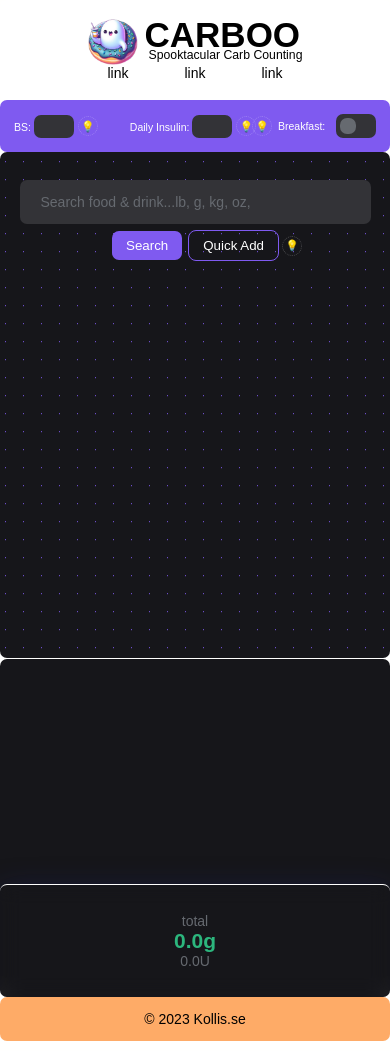
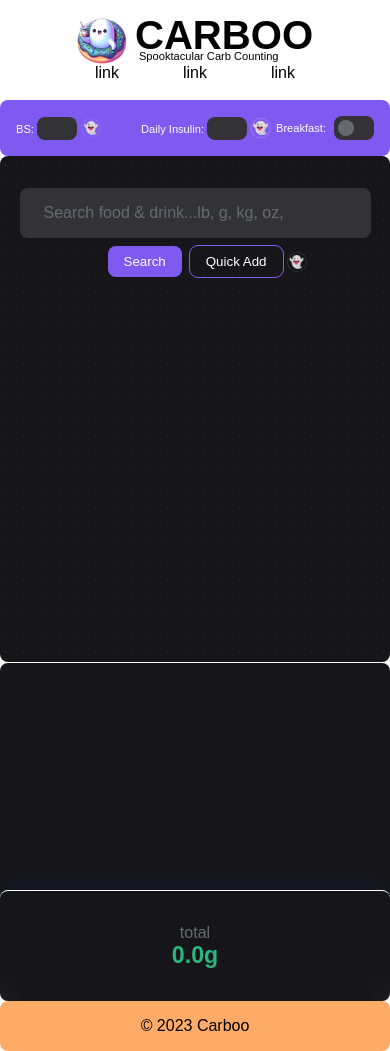
Before and after one commit to Edchy/kollis, a React (Create React App) app: page / in a window 390 px wide. Shown: the top 1051 px of the page. Built offline with nearby package versions, Linux system fonts and the light colour scheme; a web font is replaced by a local one.

Commit message:
reset btn added

```diff
--- a/public/index.html
+++ b/public/index.html
@@ -7,7 +7,7 @@
     <meta name="theme-color" content="#000000" />
     <meta
       name="description"
-      content="Web site created using create-react-app"
+      content="This is an application for counting carbs. Mainly aimed to help diabetics and the people around them. But can also just be used by anyong interested in knowing how many carbs a certain nutrient contains."
     />
 
     <!--
@@ -19,7 +19,7 @@
       work correctly both with client-side routing and a non-root public URL.
       Learn how to configure a non-root public URL by running `npm run build`.
     -->
-    <title>kollis.se</title>
+    <title>Carboo</title>
   </head>
   <body>
     <noscript>You need to enable JavaScript to run this app.</noscript>
--- a/src/components/Footer/Footer.js
+++ b/src/components/Footer/Footer.js
@@ -3,7 +3,7 @@
 export default function Footer() {
   return (
     <footer className="main-footer">
-      <div>&copy; 2023 Kollis.se</div>
+      <div>&copy; 2023 Carboo</div>
     </footer>
   );
 }
--- a/src/components/Header/Header.css
+++ b/src/components/Header/Header.css
@@ -32,13 +32,13 @@
   gap: 0.5rem;
 
   & h1 {
-    font-size: 2.5rem;
+    font-size: var(--step-5);
     line-height: 0.75;
     font-family: "Chubbo", sans-serif;
     text-transform: uppercase;
   }
   & p {
-    font-size: 0.875rem;
+    font-size: var(--step--2);
     padding-left: 4px;
   }
   & img {
--- a/src/components/InfoBar/infobar.css
+++ b/src/components/InfoBar/infobar.css
@@ -16,7 +16,7 @@
   gap: 4rem;
   justify-content: flex-start;
   align-items: center;
-  font-size: 0.75rem;
+  font-size: var(--step--2);
   color: var(--color-light);
 
   & input {
--- a/src/components/InfoCircle/InfoCircle.js
+++ b/src/components/InfoCircle/InfoCircle.js
@@ -15,10 +15,10 @@
         style={{ [direction]: offset ? `${offset}px` : "0px" }}
         className="info-circle"
       >
-        💡
+        👻
         <div style={{ [boxdirecion]: "100%" }} className="infotext-box">
           <h4>
-            What's this? <span className="emoji">💁‍♂️</span>
+            What's this? <span className="emoji">👻</span>
           </h4>
           {children}
         </div>
--- a/src/components/Main/Main.js
+++ b/src/components/Main/Main.js
@@ -325,6 +325,8 @@
 
   const insulinDose = totalCarbs / carbFactor + corrDose;
 
+  // Koden i denna useEffect är ett samarbete mellan mig och chatGPT.
+  // När komponenten mountas körs denna. Jag skapar en referens till
   useEffect(() => {
     let timeout;
     const handleScroll = () => {
@@ -347,9 +349,9 @@
         {userList.map((item) => (
           <li className="user-list-item" key={item.name}>
             <div>
-              <h3>
+              <h4>
                 {item.name} <span>{item.serving_size_g}g</span>
-              </h3>
+              </h4>
               <p className="item-carbs">
                 {item.carbohydrates_total_g.toFixed(1)}
               </p>
@@ -375,7 +377,7 @@
         )}
         <p>total</p>
         <h2>{totalCarbs.toFixed(1)}g</h2>
-        <p>{insulinDose.toFixed(1)}U</p>
+        {dailyInsulin && <h3>{insulinDose.toFixed(1)}U</h3>}
       </div>
     </section>
   );
--- a/src/index.css
+++ b/src/index.css
@@ -10,6 +10,18 @@
   --color-brand-tertiary: #37e3e6;
   --color-donut: #feab67;
   --radius: 0.5rem;
+}
+/* @link https://utopia.fyi/type/calculator?c=375,16,1.25,1200,18,1.333,5,2,&s=0.75|0.5|0.25,1.5|2|3|4|6,s-l|3xs-xs&g=s,l,xl,12 */
+:root {
+  --step--3: clamp(0.5763rem, 0.5799rem + -0.0048vw, 0.5788rem);
+  --step--2: clamp(0.6944rem, 0.6827rem + 0.0497vw, 0.72rem);
+  --step--1: clamp(0.8331rem, 0.8027rem + 0.1297vw, 0.9rem);
+  --step-0: clamp(1rem, 0.9432rem + 0.2424vw, 1.125rem);
+  --step-1: clamp(1.2rem, 1.1063rem + 0.4vw, 1.4063rem);
+  --step-2: clamp(1.44rem, 1.2954rem + 0.617vw, 1.7581rem);
+  --step-3: clamp(1.7281rem, 1.5148rem + 0.9103vw, 2.1975rem);
+  --step-4: clamp(2.0738rem, 1.7678rem + 1.3055vw, 2.7469rem);
+  --step-5: clamp(2.4881rem, 2.0586rem + 1.8327vw, 3.4331rem);
 }
 
 * {
@@ -31,12 +43,12 @@
     "foot foot";
   grid-template-rows: 100px auto 1fr auto;
 }
-html {
+/* html {
   font-size: 16px;
   @media (max-width: 768px) {
     font-size: 14px;
   }
-}
+} */
 body {
   background-color: var(--color-light);
   font-size: 100%;
@@ -45,13 +57,23 @@
 ul {
   list-style: none;
 }
+p {
+  font-size: var(--step-0);
+}
+
+h2 {
+  font-size: var(--step-2);
+}
+h3 {
+  font-size: var(--step-1);
+}
 
 /* Component = SearchResultsList */
 .search-results-box {
   background: linear-gradient(90deg, var(--color-dark-700) 17px, transparent 1%)
       50%,
     linear-gradient(var(--color-dark-700) 17px, transparent 1%) 50%,
-    var(--color-brand-primary);
+    var(--color-dark-500);
   background-size: 18px 18px;
   border-radius: var(--radius);
   height: 80vh;
@@ -73,7 +95,7 @@
   display: flex;
   flex-direction: column;
   align-items: center;
-  overflow: hidden; /* tar bort konstig sidescrolling som uppstod */
+  /* overflow: hidden; tar bort konstig sidescrolling som uppstod */
   @media (max-width: 768px) {
     padding-block-start: 2rem;
     padding-block-end: 2rem;
@@ -144,7 +166,6 @@
   }
   .nutrient-title {
     text-transform: capitalize;
-    font-size: 1.5rem;
     color: var(--color-light);
   }
   .number-input {
@@ -170,12 +191,16 @@
   }
   .nutrient-total {
     font-weight: bold;
-    font-size: 1.225rem;
+    font-size: var(--step-1);
     color: var(--color-brand-secondary);
   }
   & label,
   p {
     color: var(--color-dark-300);
+    font-size: var(--step--1);
+    display: flex;
+    align-items: center;
+    gap: 0.5rem;
   }
 
   .add-btn {
@@ -219,12 +244,12 @@
   padding-bottom: 3rem;
   @media (max-width: 768px) {
     flex-direction: row;
-    justify-content: center;
+    /* justify-content: center; */
   }
 }
 
 .user-list-item {
-  font-size: 0.875rem;
+  font-size: var(--step--1);
   text-transform: capitalize;
 
   padding: 0.75rem 0.5rem;
@@ -239,10 +264,10 @@
   }
 
   & h3 span {
-    font-size: 0.75rem;
+    font-size: var(--step--2);
   }
   .item-carbs {
-    font-size: 1.125rem;
+    font-size: var(--step-0);
     font-weight: bold;
     color: var(--color-brand-secondary);
   }
```
Also changed, not shown: 1 other file (tests, documents, lock files or other folders).
